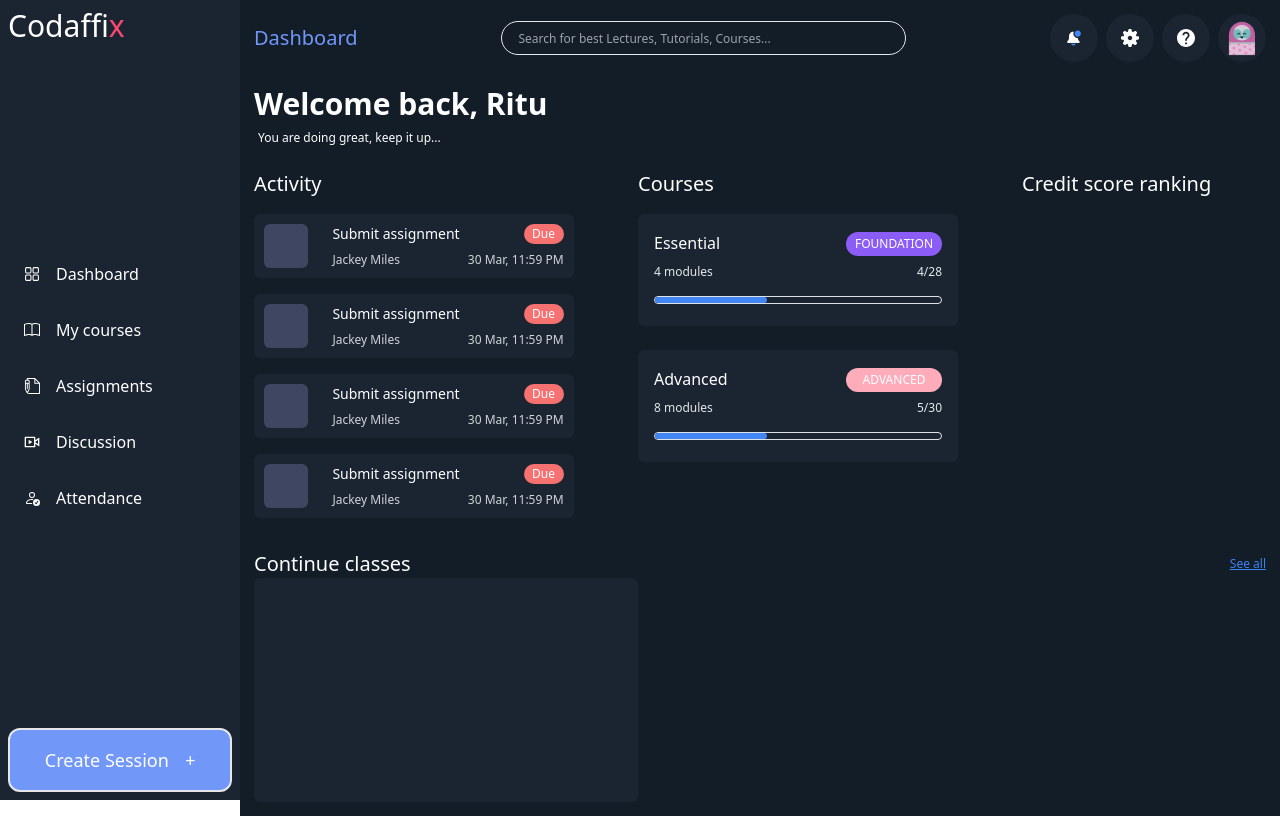
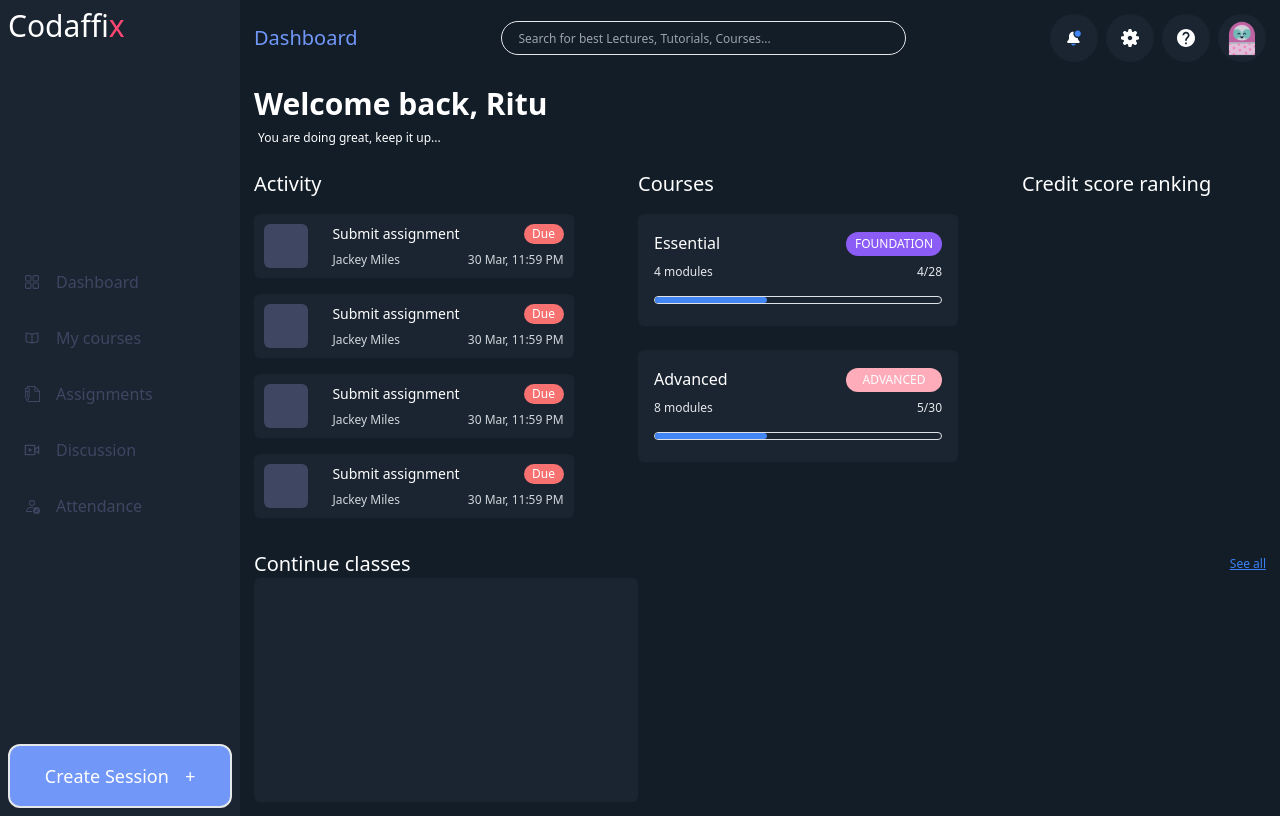
Before and after one commit to Rutuza/E-learning-App, a React (Vite) app: page / in a window 1280 px wide. Built offline with nearby package versions, Linux system fonts and the light colour scheme.

Commit message:
sidebar errors fixed

```diff
--- a/src/components/Sidebar.jsx
+++ b/src/components/Sidebar.jsx
@@ -2,76 +2,43 @@ import React from 'react';
 import { Link } from 'react-router-dom';
 
 import { RxDashboard } from "react-icons/rx";
-import { BsBook } from "react-icons/bs";
+import { IoMdBook } from "react-icons/io";
 import { TfiWrite } from "react-icons/tfi";
 import { RiLiveLine } from "react-icons/ri";
 import { BsPersonCheck } from "react-icons/bs";
 
-// import { IconBase } from 'react-icons/lib';
-
-// const Sidebar = () => {
-//     const menuItem =[
-//       {
-
-//       }
-//     ]
-//   return (
-//     <>
-//      <aside className='relative bg-light_navy w-60 px-4'>
-//         <nav className='h-screen grid grid-flow-row items-center relative'>
-//             <div className="logo text-white text-3xl font-semibold absolute top-0">Codaf<span className='text-[#FF4773]'>fix</span></div>
-//             <div className='wrapper'>
-//                 <ul>
-//                     <li className='p-3 text-slate_blue text-lg hover:bg-crimson hover:text-white hover:rounded-md'><a href="#" className='flex items-center justify-center gap-3'><RxDashboard /><div>Dashboard</div></a></li>
-//                     <li className='p-3 text-slate_blue text-lg hover:bg-crimson hover:text-white hover:rounded-md'><a href="#" className='flex items-center justify-center gap-3'><BsBook /><div>My Courses</div></a></li>
-//                     <li className='p-3 text-slate_blue text-lg hover:bg-crimson hover:text-white hover:rounded-md'><a href="#" className='flex items-center justify-center gap-3'><TfiWrite /><div>Assignments</div></a></li>
-//                     <li className='p-3 text-slate_blue text-lg hover:bg-crimson hover:text-white hover:rounded-md'><a href="#" className='flex items-center justify-center gap-3'><RiLiveLine /><div>Discussions</div></a></li>
-//                     <li className='p-3 text-slate_blue text-lg hover:bg-crimson hover:text-white hover:rounded-md'><a href="#" className='flex items-center justify-center gap-3'><BsPersonCheck /><div>Attendence</div></a></li>
-//                 </ul>
-//             </div>
-//             <button type="button" className='bg-pastel_blue h-12 w-full rounded-lg absolute bottom-4 flex items-center justify-center gap-4 font-medium text-white'>
-//                 <div>Create Session</div>
-//                 <GrAdd/>
-//             </button>
-//         </nav>
-//      </aside>
-//     </>
-//   );
-// }
-
-// export default Sidebar;
 function Sidebar() {
   return (
-    <div className='relative bg-light_navy h-screen w-60 text-white flex flex-col justify-between p-2'>
+    <div className='relative bg-light_navy w-60 h-full text-white flex flex-col justify-between p-2'>
       <div className='text-3xl font-medium'>Codaf<span className='text-[#FF4773]'>fix</span></div>
 
-      <ul className=''>
+      <ul className='text-slate_blue'>
         <li className='p-3 hover:bg-pastel_pink w-full'>
-          <Link to="/" className='flex items-center gap-3'>
+          <Link to="/" className='flex items-center gap-3 hover:text-white'>
             <i><RxDashboard /></i>
             <span>Dashboard</span>
           </Link>
         </li>
         <li className='p-3 hover:bg-pastel_pink w-full'>
-          <Link to="mycourses" className='flex items-center gap-3'>
-            <i><BsBook /></i>
+          <Link to="mycourses" className='flex items-center gap-3 hover:text-white'>
+            <i><IoMdBook /></i>
             <span>My courses</span>
           </Link>
         </li>
         <li className='p-3 hover:bg-pastel_pink w-full'>
-          <Link to="assignments" className='flex items-center gap-3'>
+          <Link to="assignments" className='flex items-center gap-3 hover:text-white'>
             <i><TfiWrite /></i>
             <span>Assignments</span>
           </Link>
         </li>
         <li className='p-3 hover:bg-pastel_pink w-full'>
-          <Link to="discussions" className='flex items-center gap-3'>
+          <Link to="discussions" className='flex items-center gap-3 hover:text-white'>
             <i><RiLiveLine /></i>
             <span>Discussion</span>
           </Link>
         </li>
         <li className='p-3 hover:bg-pastel_pink w-full'>
-          <Link to="attendance" className='flex items-center gap-3'>
+          <Link to="attendance" className='flex items-center gap-3 hover:text-white'>
             <i><BsPersonCheck /></i>
             <span>Attendance</span>
           </Link>
```
